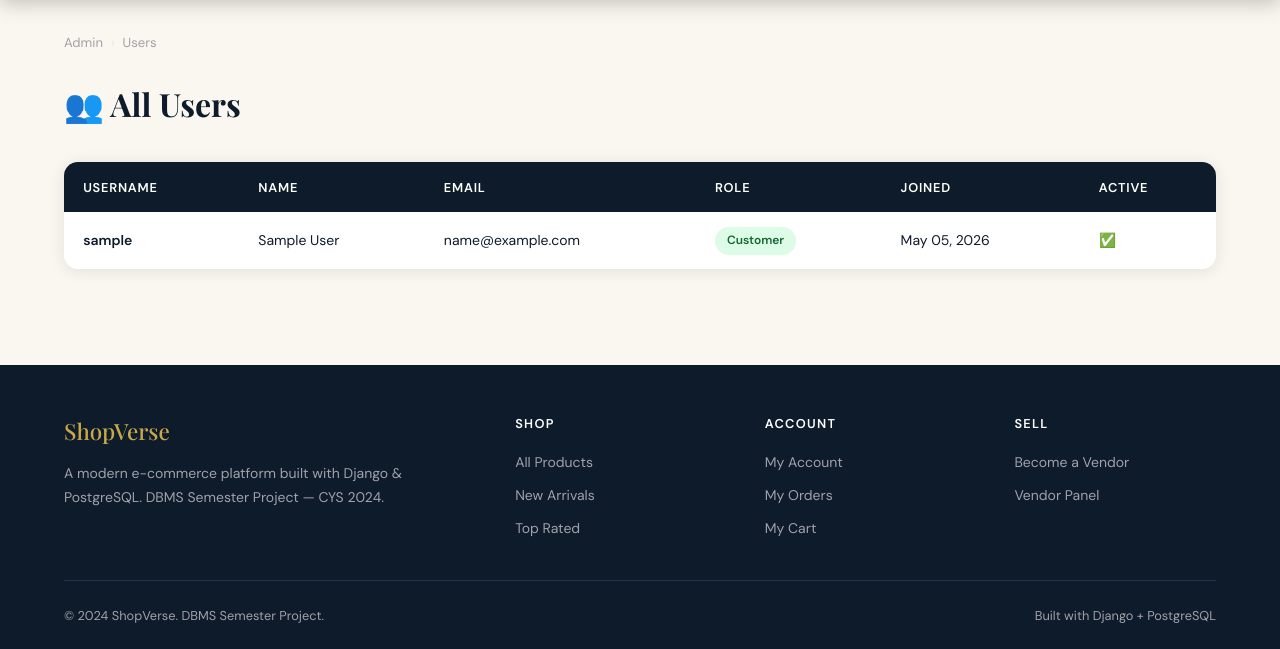
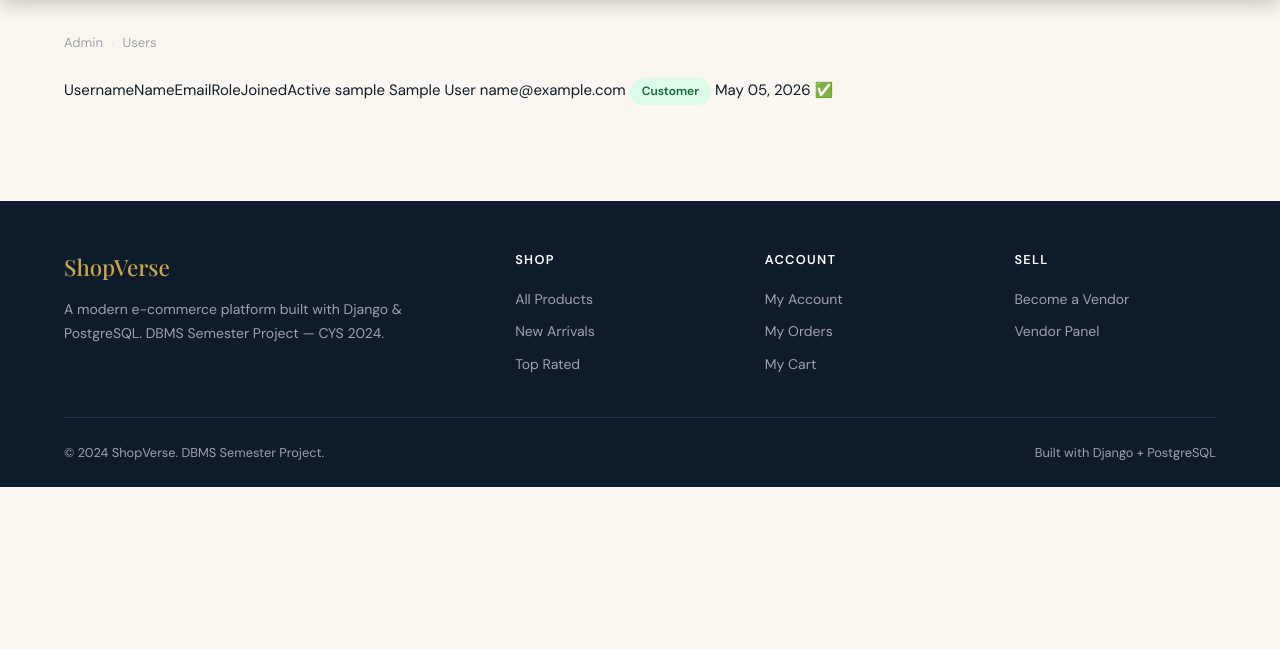
Before and after one commit to abdullahk150/ShopVerse, a Django app: page /admin-panel/users/ in a window 1280 px wide. Shown: the part 68-717 px from the top of the page. Run offline with Django 4.2, Linux system fonts and the light colour scheme; the visitor is signed in with stand-in values (Sample User, id 1); data comes from the database, SQL or seed files in the repository; data that the repository does not hold is empty.

Commit message:
Changef functionality of users.html

```diff
--- a/ecommerce/templates/ecommerce/admin_panel/users.html
+++ b/ecommerce/templates/ecommerce/admin_panel/users.html
@@ -6,8 +6,7 @@
     <div class="breadcrumb">
       <a href="/admin-panel/">Admin</a><span class="breadcrumb-sep">›</span><span>Users</span>
     </div>
-    <h1 style="font-family:var(--font-display);font-size:2rem;margin-bottom:2rem;">👥 All Users</h1>
-    <table class="data-table">
+
       <thead><tr><th>Username</th><th>Name</th><th>Email</th><th>Role</th><th>Joined</th><th>Active</th></tr></thead>
       <tbody>
         {% for u in users %}
```
